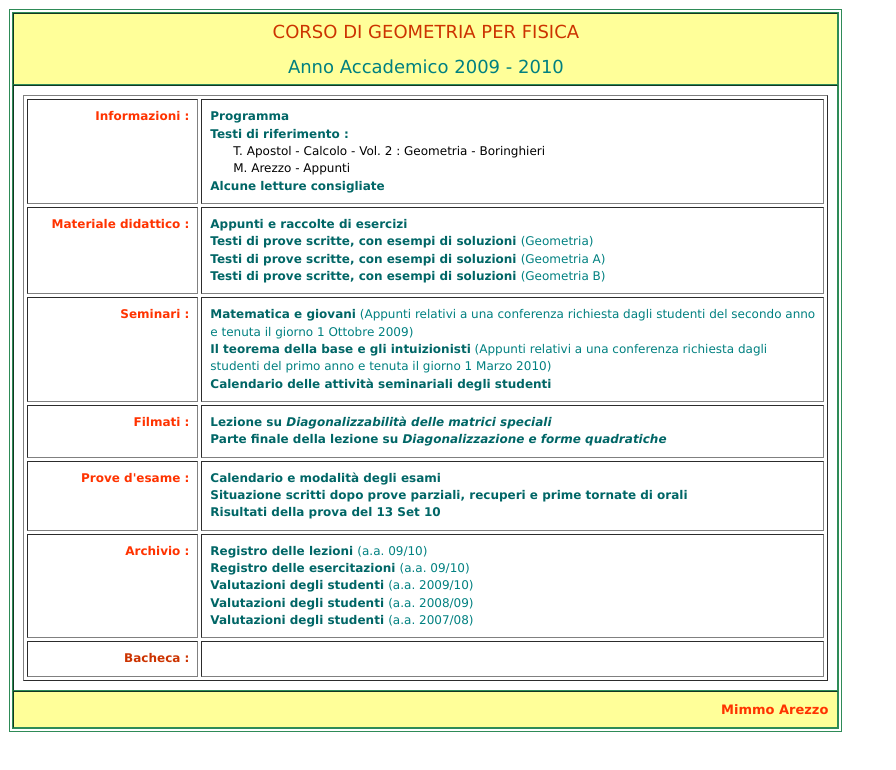
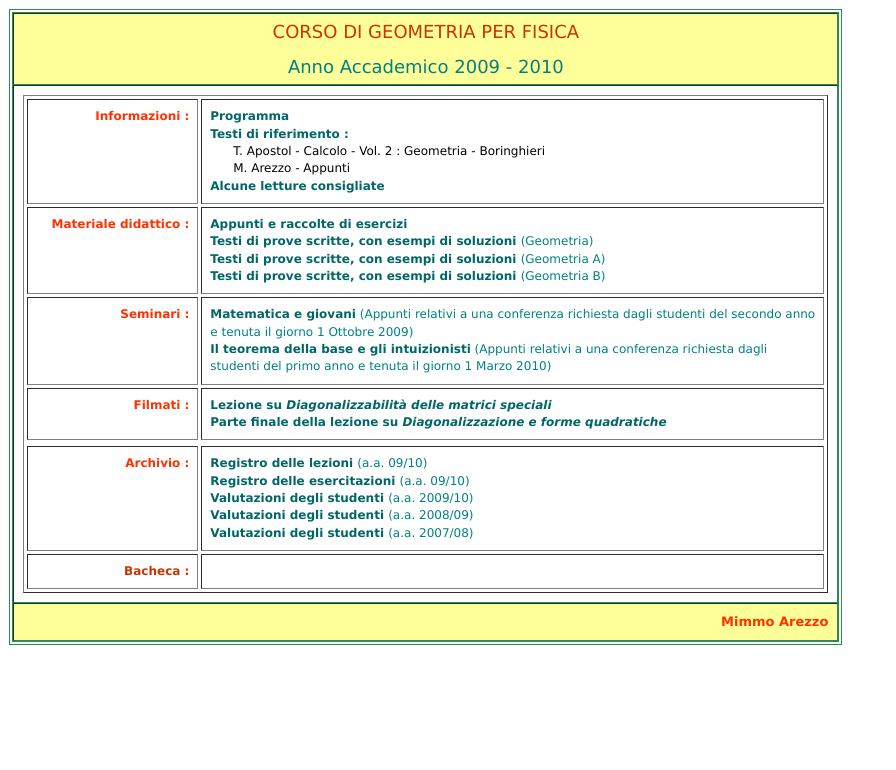
Before and after one commit to mimmoarezzo40/Sites-copia, a plain HTML site: page Geo.html in a window 1280 px wide. Shown: the whole page, without its empty margins (0-896 px from the left). Drawn offline with Linux system fonts and the light colour scheme.

Commit message:
Add files via upload

```diff
--- a/Geo.html
+++ b/Geo.html
@@ -49,7 +49,7 @@
 						richiesta dagli studenti del secondo anno e tenuta il giorno 1 Ottobre 2009)</a><br>
 						<a href="#Anchor-49575"><font color="#006666"><b>Il teorema della base e gli intuizionisti</b></font>
 						(Appunti relativi a una conferenza richiesta dagli studenti del primo anno e tenuta il giorno 1 Marzo 2010)</a><br>
-						<a href="MDGeo/Calendario10.html"><font color="#006666"><b>Calendario delle attivit&agrave; seminariali degli studenti</b></font></a>
+						<a href="MDGeo/Calendario10.html"><font color="#006666"></font></a>
 					</td>
 				</tr>
 				<tr>
@@ -60,14 +60,6 @@
 					</td>
 				</tr>
 				<tr>
-					<td align="right" valign="top" width="153"><font color="#ff3300"><b>Prove d'esame :</b></font></td>
-					<td align="left" valign="top">
-						<p>
-							<a href="MDGeo/CalendEsami.html"><font color="#006666"><b>Calendario e modalit&agrave; degli esami</b></font></a><br>
-							<a href="MDGeo/100708Situaz.pdf"><font color="#006666"><b>Situazione scritti dopo prove parziali, recuperi e prime tornate di orali</b></font></a><br>
-							<a href="MDGeo/100913EsGeo.ris.pdf"><font color="#006666"><b>Risultati della prova del 13 Set 10</b></font></a>
-						</p>
-					</td>
 				</tr>
 				<tr>
 					<td align="right" valign="top" width="153"><font color="#ff3300"><b>Archivio :</b></font></td>
```
